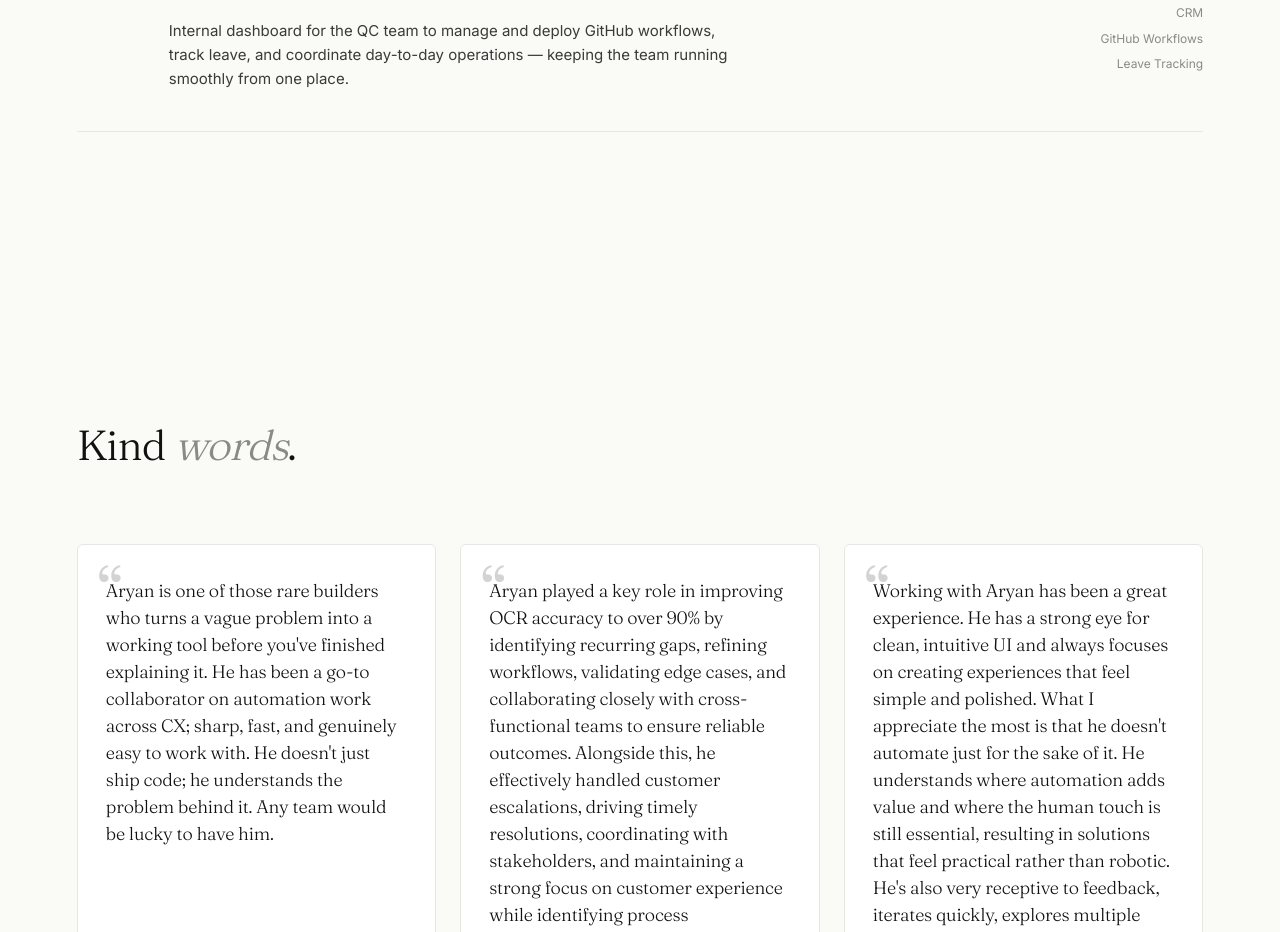
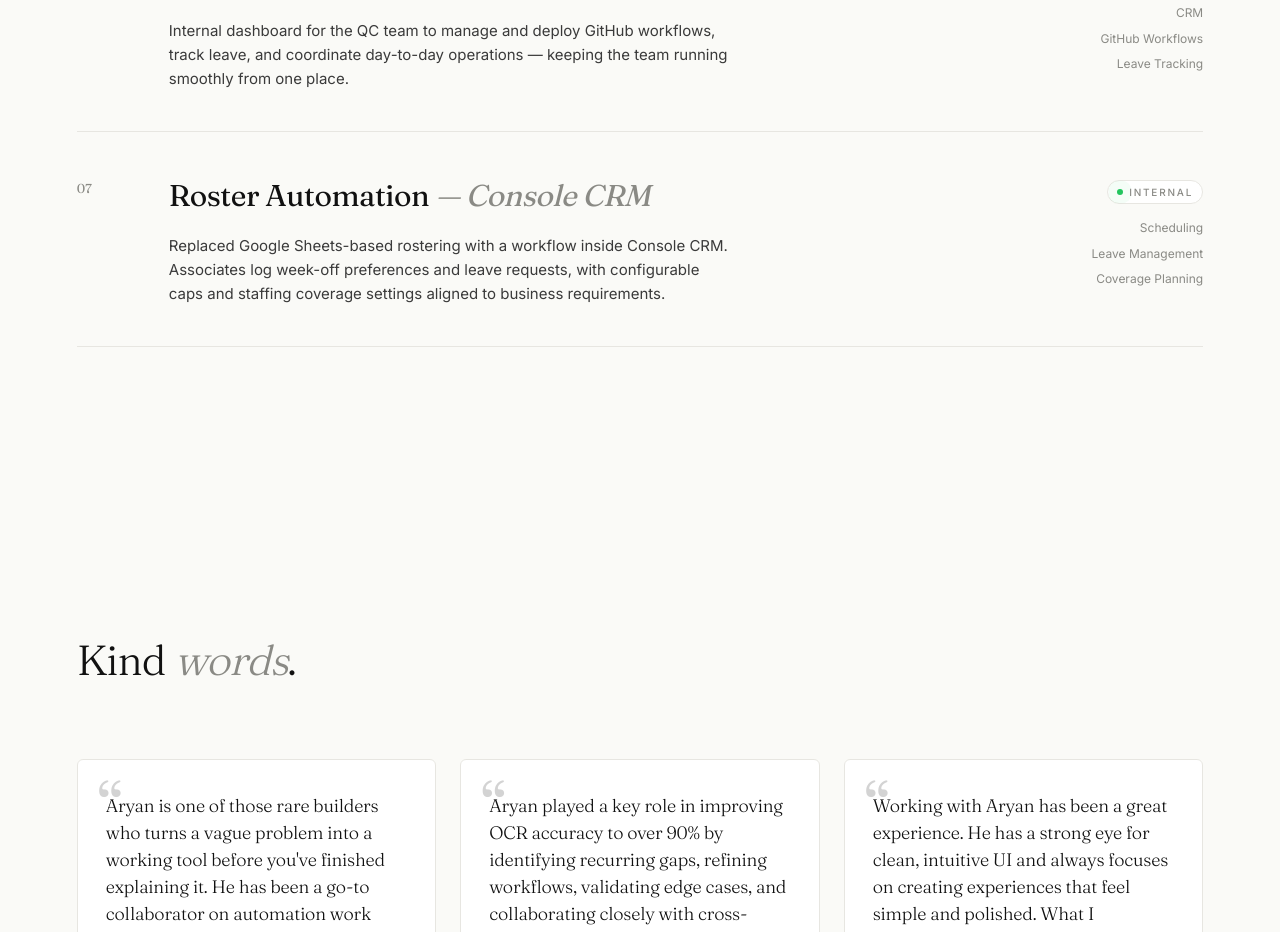
Before and after one commit to Aryandas2002/Aryan-Portfolio, a React (Vite) app: page / in a window 1280 px wide. Shown: the part 3326-4258 px from the top of the page. Built offline with nearby package versions, Linux system fonts and the light colour scheme.

Commit message:
Add Console CRM roster automation to selected work

```diff
--- a/src/App.jsx
+++ b/src/App.jsx
@@ -80,6 +80,14 @@ const PROJECTS = [
     sub: 'CRM platform',
     body: 'Internal dashboard for the QC team to manage and deploy GitHub workflows, track leave, and coordinate day-to-day operations — keeping the team running smoothly from one place.',
     tags: ['CRM', 'GitHub Workflows', 'Leave Tracking'],
+    status: 'internal',
+  },
+  {
+    n: '07',
+    title: 'Roster Automation',
+    sub: 'Console CRM',
+    body: 'Replaced Google Sheets-based rostering with a workflow inside Console CRM. Associates log week-off preferences and leave requests, with configurable caps and staffing coverage settings aligned to business requirements.',
+    tags: ['Scheduling', 'Leave Management', 'Coverage Planning'],
     status: 'internal',
   },
 ];
```
